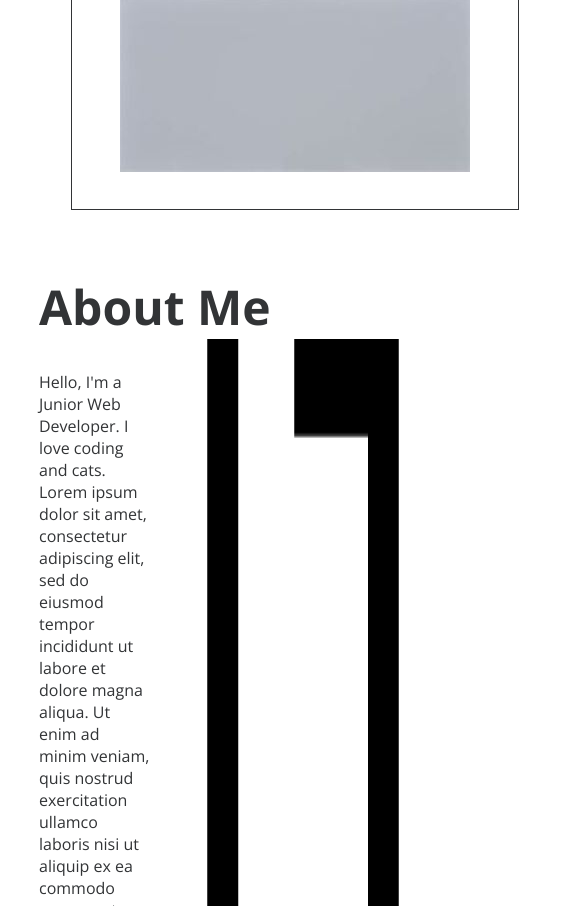
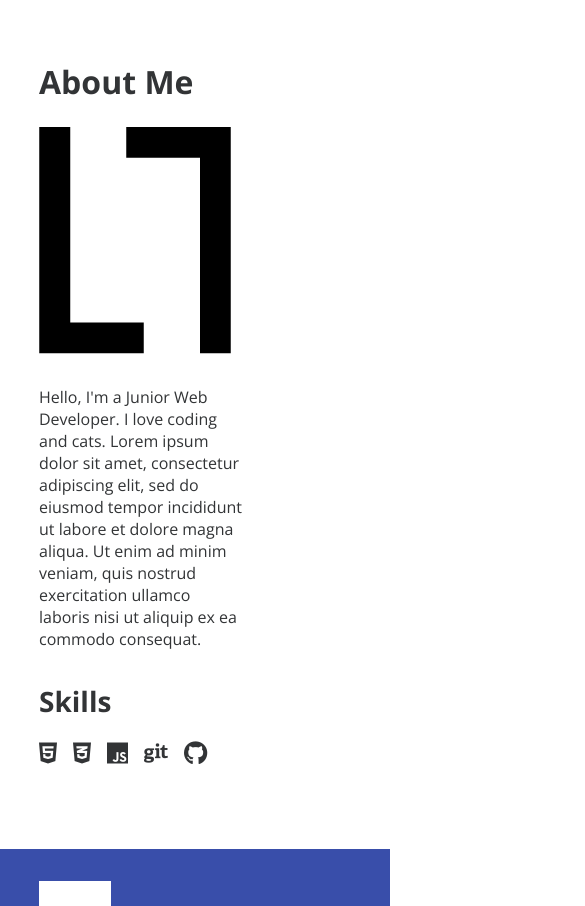
Before and after one commit to ionain/ionain.github.io, a plain HTML site: page index.html in a window 390 px wide. Shown: the part 1094-2000 px from the top of the page, 585 px wide, since content can reach past the window. Drawn offline with nearby package versions, Linux system fonts and the light colour scheme.

Commit message:
add responsive layout

```diff
--- a/index.css
+++ b/index.css
@@ -6,7 +6,7 @@
 }
 
 html, body {
-    height: 100%;
+    min-height: 100vh;
     font-family: 'Open Sans', sans-serif;
     color: rgb(50, 52, 54);
 }
@@ -89,6 +89,7 @@ header h1, header p {
 #banner-name {
     cursor: pointer;
     user-select: none;
+    margin-right: 1.5rem;
 }
 
 #pointer {
@@ -124,11 +125,15 @@ section {
 .project {
     border: solid 1px;
     padding: 2rem 3rem;
+    display: flex;
+    flex-direction: column;
+    align-items: center;
 }
 
 #about-content {
     display: flex;
     justify-content: space-between;
+    align-items: center;
 }
 
 #about-content p {
@@ -171,10 +176,59 @@ footer .logo {
 }
 
 #bottom-nav ul {
-    width: 25%;
+    width: 20rem;
     justify-content: space-evenly;
 }
 
 footer a, footer p {
     color: white;
 }
+
+@media only screen and (max-width: 780px) {
+    #banner-name {
+        max-width: 600px;
+    }
+
+    #pointer {
+        left: 18rem;
+        top: 22rem;
+    }
+
+}
+
+@media only screen and (max-width: 580px) {
+   #about-content {
+    flex-direction: column-reverse;
+    justify-content: flex-start;
+    align-items: flex-start;
+    margin: 1.5rem 0;
+   }
+
+   #about-side {
+    display: flex;
+    flex-direction: column;
+    align-items: flex-start;
+   }
+}
+
+@media only screen and (max-width: 490px) {
+   #pointer {
+    display: none;
+   }
+
+   .project img {
+    width: 200px;
+   }
+
+   .project {
+    padding: 1.5rem;
+   }
+
+   #banner-name {
+    font-size: 3.5rem;
+   }
+
+   h2 {
+    font-size: 2rem;
+   }
+}
```
